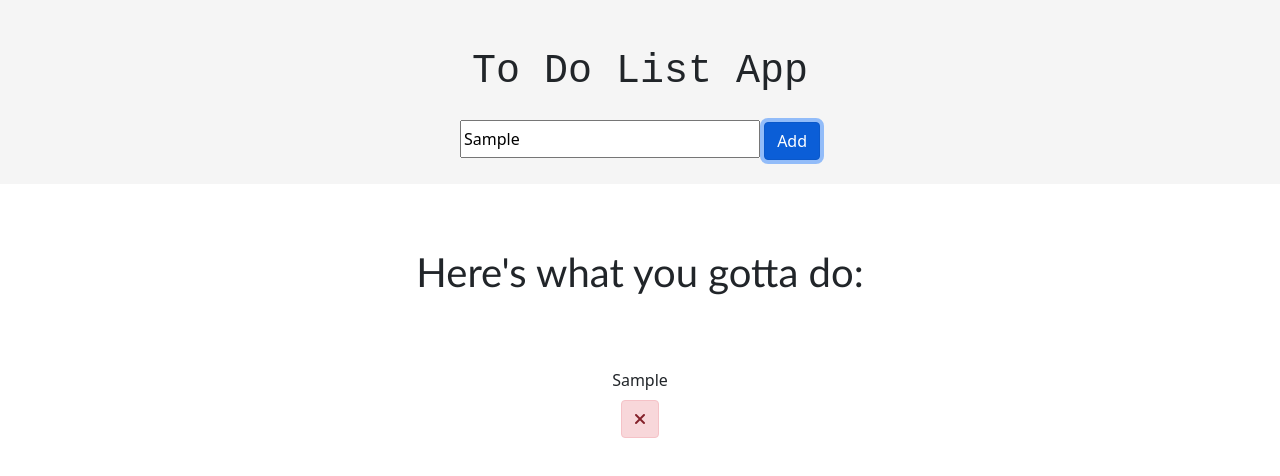
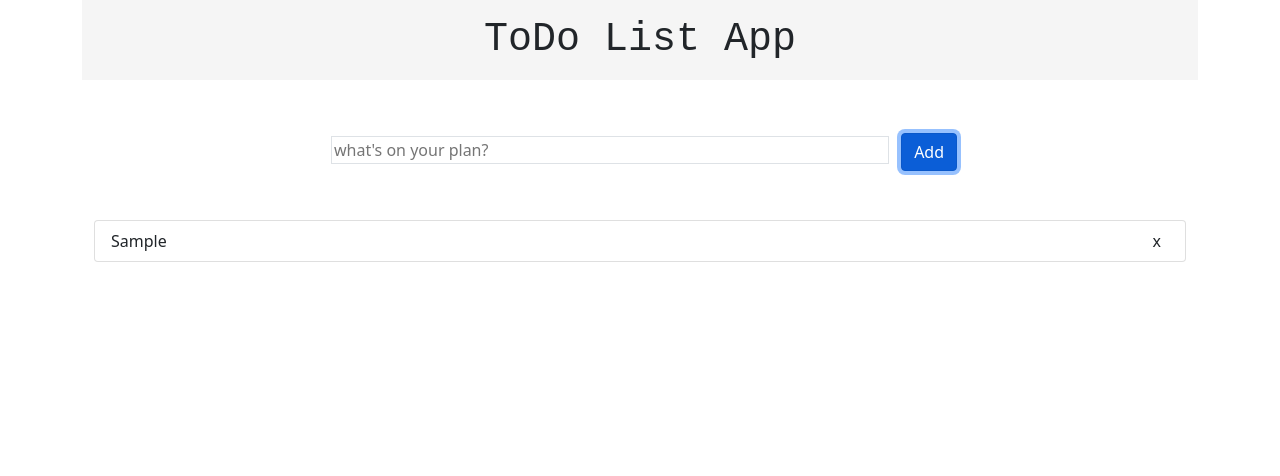
Before and after one commit to santiagov916/function-prac, a plain HTML site: page todolist/index.html in a window 1280 px wide. Both pictures are taken after typing "Sample" into the empty fields and a click on the button "Add". Drawn offline with nearby package versions, Linux system fonts and the light colour scheme.

Commit message:
todo list complete

```diff
--- a/todolist/index.html
+++ b/todolist/index.html
@@ -20,31 +20,22 @@
   </head>
 <body>
 <!--content start-->
-    <div class="container-fluid">
-        <div class="row header">
+    <div id="wholeContainer" class="container container-top">
+      <h1 class="header heading text-center p-3">ToDo List App</h1>
+      <div id="err" class="text-center text-danger"></div>
 
-                <div class="col-12 mt-5">
-                    <h1 class="text-center heading">To Do List App</h1>
-                    <div class="my-4 text-center">
-                        <input class="todo-input" type="text" id="input" name="todo" placeholder="What's on your list?">
-                        <button type="button" id="addBtn" class="btn btn-primary" onclick="handleClick()">Add</button>
-                    </div>
-                    <div id="error-div"></div>
+      <div class="text-center my-5">
+        <input type="text" name="val" id="myInput" class="w-50 m-2 border-none border" placeholder="what's on your plan?" required />
+        <button type="button" id="myBtn" class="btn btn-primary" onclick="newElement()">
+          Add
+        </button>
 
+      </div>
 
-                </div>
-
-            </div>
-
-    <h1 class="my-5 p-3 text-center list-title m-auto">Here's what you gotta do:</h1>
-
-
-            <ul id="ul" class="ul list-unstyled w-50 m-auto p-2">
-
-            </ul>
-
-        </div>
-    </div>
+      <div class="container mx-auto">
+        <ul class="list-group" id="myUL">
+        </ul>
+      </div>
 
     </div>
 
--- a/todolist/script.js
+++ b/todolist/script.js
@@ -1,113 +1,80 @@
-// basic function for handling a click
-function handleClick() {
-    // grabs the input
-    var inputVal = document.getElementById('input').value;
+var list = document.getElementsByTagName('li');
 
-    // if statement to check for an input to add to the TODO list, if none, run the error() function
-    if (inputVal === "") {
-        error();
-    } else {
-        addToList();
+
+var textInput = document.getElementById('myInput');
+textInput.addEventListener("keypress", function(event) {
+
+    if (event.key === 'Enter') {
+
+        event.preventDefault();
+
+        document.getElementById('myBtn').click();
     }
+})
+
+for (let i = 0; i < list.length; i++) {
+
+    var span = document.createElement('SPAN');
+    var text = document.createTextNode('x');
+
+    span.classList.add('close');
+    span.classList.add('mx-4')
+
+    span.appendChild(text);
+
+    list[i].appendChild(span);
+};
+
+var dltSpan = document.getElementsByClassName('close');
+
+var i;
+
+for (let i = 0; i < dltSpan.length; i++) {
+
+    dltSpan[i].addEventListener('click', function() {
+        this.parentElement.style.display = 'none';
+    });
 }
 
-// this variable is set at false and changes when there is an erro message present, toggling true and false
-var errDiv = false;
 
-// this function checks if the errDiv is true or false to easily manipulate the DOM's error message
-function error() {
-        if (errDiv === true) {
-            return;
-        } else createError();
+// handling adding an item
 
-}
 
-// this function will create an error message if there is nothing typed into the input val
-function createError() {
-    var errContainer = document.getElementById('error-div');
-    var errorNote = document.createElement('p');
-    errContainer.classList.add('text-danger');
-    errContainer.classList.add('text-center');
-    var errText = document.createTextNode("You need to write something");
-    errorNote.appendChild(errText);
-    errContainer.appendChild(errText);
-    errDiv = true;
-}
 
-// function that checks if the error span for an invalid input is there, if so remove it and change errDiv = false;
-function divChecker() {
-    var errContainer = document.getElementById('error-div');
+function newElement() {
+    var inputVal = document.getElementById('myInput').value;
+    var ul = document.getElementById('myUL');
+    var li = document.createElement('li');
+    li.classList.add('list-group-item');
+    var liText = document.createTextNode(inputVal);
 
-    if (errContainer) {
-        errContainer.remove();
-        errDiv = false;
+
+    if(inputVal === "") {
+        alert('You need to type in something')
+    } else {
+        li.appendChild(liText);
+        ul.appendChild(li);
     }
-}
 
-// this function is the base function for creating all essential items needed to create a new TO DO item.
-function addToList() {
-    // check if the error div is present
-    divChecker();
+    document.getElementById('myInput').value = "";
 
-    // get the input val
-    var inputVal = document.getElementById('input').value;
+    var span = document.createElement('SPAN');
+    var text = document.createTextNode('x');
+    span.className = 'close mx-4 position-absolute end-0';
 
-    // get the ul element
-    var listContainer = document.getElementById('ul');
+    span.appendChild(text);
+    console.log(span);
+    li.appendChild(span);
 
-    // create a new li element with text
-    var listItem = document.createElement('li');
-    listItem.classList.add('text-center')
-    listTextVal = document.createTextNode(inputVal);
-    listItem.appendChild(listTextVal);
+    var dltSpan = document.getElementsByClassName('close');
 
-    // span for the button section
-    var btnSpan = document.createElement('span');
-    btnSpan.classList.add('d-flex')
-    btnSpan.classList.add('justify-content-center');
-    btnSpan.classList.add('p-2');
+    var i;
 
-    // create new delete button with attribute + classes
-    var dltItem = document.createElement('button');
-    dltItem.setAttribute('type', 'button');
-    dltItem.classList.add('btn');
-    dltItem.classList.add('btn-danger');
-    dltItem.classList.add('alert-danger');
+    for (let i = 0; i < dltSpan.length; i++) {
 
-    // create a new icon for the dlt button
-    var dltIcon = document.createElement('i');
-    dltIcon.classList.add('fa-solid');
-    dltIcon.classList.add('fa-xmark');
-    dltIcon.setAttribute('id', 'dlt');
+        dltSpan[i].addEventListener('click', function() {
+            this.parentElement.style.display = 'none';
+        });
+    }
 
-    // append dlt icon to dlt button , append dlt button to the btn span parent element
-    dltItem.appendChild(dltIcon);
-    btnSpan.appendChild(dltItem);
-    listItem.appendChild(btnSpan);
-
-    // future version wills will include a done btn and an edit task btn
-    var doneBtn = document.createElement('button');
-    doneBtn.classList.add('btn');
-    doneBtn.classList.add('btn-success');
-    doneBtn.classList.add('alert-success');
-
-    var doneIcon = document.createElement('i');
-    doneIcon.classList.add('fa-solid');
-    doneIcon.classList.add('fa-check');
-
-    var editBtn = document.createElement('button');
-    editBtn.classList.add('btn');
-    editBtn.classList.add('btn-secondary');
-    editBtn.classList.add('alert-secondary');
-
-    var editIcon = document.createElement('i');
-    editIcon.classList.add('fa-solid');
-    editIcon.classList.add('fa-pen-to-square');
-
-    editBtn.appendChild(editIcon);
-
-    doneBtn.appendChild(doneIcon);
-
-    // connect final list to the ul element
-    listContainer.appendChild(listItem);
 };
--- a/todolist/styles.css
+++ b/todolist/styles.css
@@ -1,6 +1,6 @@
 .todo-input {
-    width: 300px;
-    height: 38px;
+    width: 40%;
+    border: none;
 }
 
 .heading {
```
